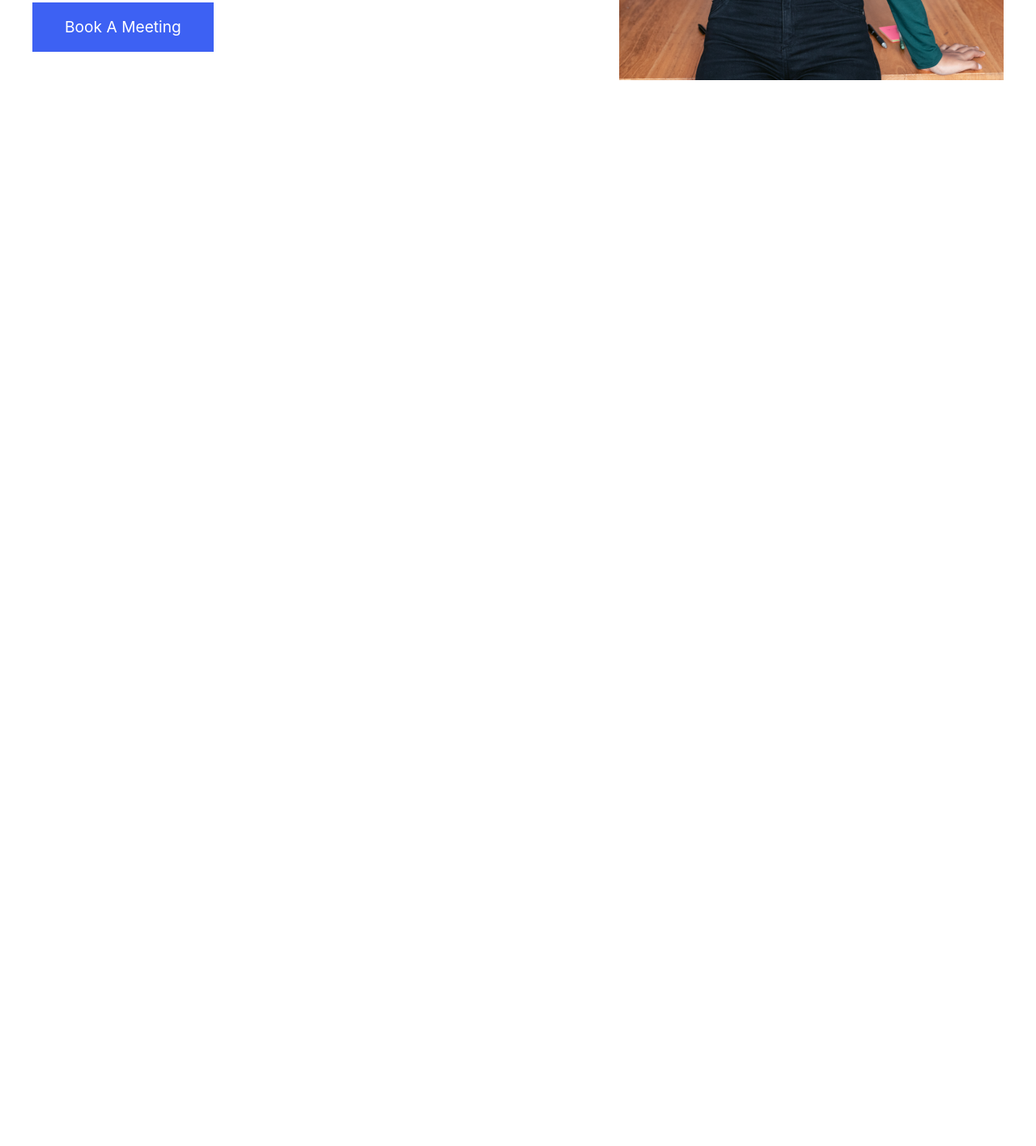
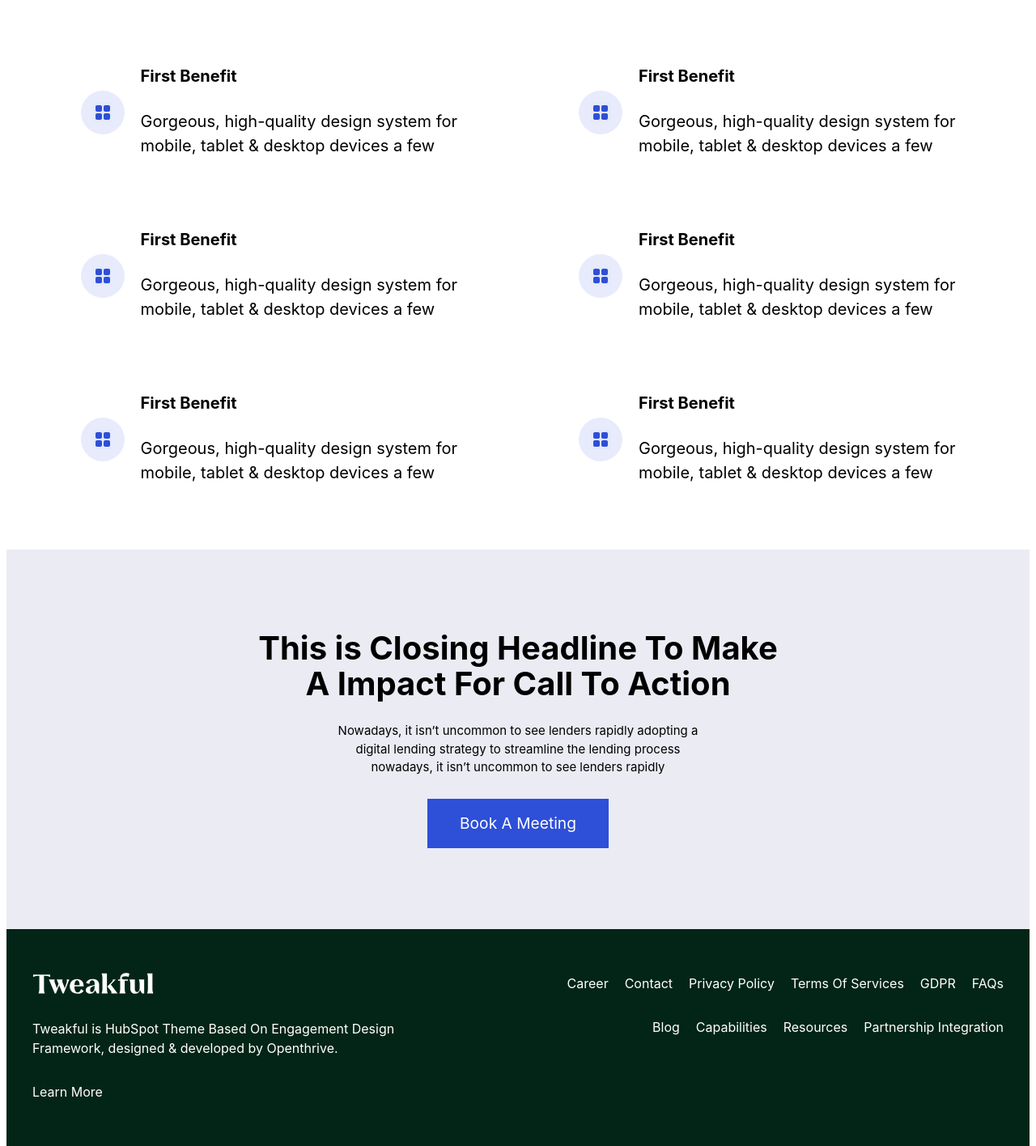
Before and after one commit to DaMjAn05/tweakful, a plain HTML site: page index.html in a window 1280 px wide. Shown: the part 759-2175 px from the top of the page at 81% size. Before the commit the page ends 858 px from the top, so only its background shows below. Drawn offline with Linux system fonts and the light colour scheme.

Commit message:
check this out :)

```diff
--- a/index.html
+++ b/index.html
@@ -32,10 +32,40 @@
             <div class="features">
             <h1 class="better-sites">Design better sites <br> with Tweakful.</h1>
         <p class="description">And the description of hero section is follow up message <br> after the punch of a great headline. So, make it short, <br> simple, descriptive and to the point.</p>
-            </div>
-            <button class="book-a-meeting2">Book A Meeting</button>
+
+
+
+
+
+<div class="flex-hero">
+<button class="book-a-meeting2">Book A Meeting</button>
+<!-- button closing div -->
+
+<div class="button-side-text">
+    <p>Here you can put secondary <br> action statement & CTA</p>
+</div>
 
         </div>
+
+
+        </div>
+
+
+        <!-- container closing div -->
+        </div>
+
+
+
+
+
+
+
+
+
+        <!-- button flexbox closing -->
+
+
+
 
 
         <div class="image-hero"><img src="images/image-of-girl.png" alt=""></div>
@@ -43,9 +73,247 @@
 
     </div>
         <!-- this div is closing flexbox -->
-        </div>
 
-    </main>
-    <footer></footer>
+
+
+    <div class="main-flex">
+
+
+
+<div class="container-1">
+
+<div class="feature-container">
+
+<div class="feature-img">
+    <img src="images/cubes-icon.svg" alt="0">
+</div>
+
+
+<div class="feature-text">
+<h3>First Benefit</h3>
+<p>Gorgeous, high-quality design system for <br> mobile, tablet & desktop devices a few</p>
+</div>
+
+</div>
+<!-- this is closing feature-container -->
+
+
+
+<div class="feature-container">
+
+<div class="feature-img">
+    <img src="images/cubes-icon.svg" alt="0">
+</div>
+
+
+<div class="feature-text">
+<h3>First Benefit</h3>
+<p>Gorgeous, high-quality design system for <br> mobile, tablet & desktop devices a few</p>
+</div>
+
+</div>
+<!-- this is closing feature-container -->
+
+
+
+
+
+
+<div class="feature-container">
+
+<div class="feature-img">
+    <img src="images/cubes-icon.svg" alt="0">
+</div>
+
+
+<div class="feature-text">
+<h3>First Benefit</h3>
+<p>Gorgeous, high-quality design system for <br> mobile, tablet & desktop devices a few</p>
+</div>
+
+</div>
+<!-- this is closing feature-container -->
+
+
+
+
+
+</div>
+
+<!-- this is closing container 1 -->
+
+
+
+<div class="container-2">
+
+<div class="feature-container">
+
+<div class="feature-img">
+    <img src="images/cubes-icon.svg" alt="0">
+</div>
+
+
+<div class="feature-text">
+<h3>First Benefit</h3>
+<p>Gorgeous, high-quality design system for <br> mobile, tablet & desktop devices a few</p>
+</div>
+
+</div>
+<!-- this is closing feature-container -->
+
+
+
+<div class="feature-container">
+
+<div class="feature-img">
+    <img src="images/cubes-icon.svg" alt="0">
+</div>
+
+
+<div class="feature-text">
+<h3>First Benefit</h3>
+<p>Gorgeous, high-quality design system for <br> mobile, tablet & desktop devices a few</p>
+</div>
+
+</div>
+<!-- this is closing feature-container -->
+
+
+
+
+
+
+<div class="feature-container">
+
+<div class="feature-img">
+    <img src="images/cubes-icon.svg" alt="0">
+</div>
+
+
+<div class="feature-text">
+<h3>First Benefit</h3>
+<p>Gorgeous, high-quality design system for <br> mobile, tablet & desktop devices a few</p>
+</div>
+
+</div>
+<!-- this is closing feature-container -->
+
+
+
+
+
+</div>
+
+<!-- this is closing container 1 -->
+
+</div>
+
+
+
+    </div>
+    <!-- closing main-flex -->
+
+
+
+
+
+</main>
+
+
+
+
+<footer>
+
+<div class="background-color">
+
+
+<h2>This is Closing Headline To Make <br> A Impact For Call To Action</h2>
+
+<p>Nowadays, it isn’t uncommon to see lenders rapidly adopting a <br>
+digital lending strategy to streamline the lending process <br>
+nowadays, it isn’t uncommon to see lenders rapidly</p>
+
+<button class="book-a-meeting3">
+    Book A Meeting
+</button>
+
+
+</div>
+<!-- this div is closing background color -->
+
+</footer>
+
+
+
+
+<div class="footer-nav-flex">
+
+    <div class="centering2">
+
+
+<div class="container-first">
+
+<img src="images/logo-white.svg" alt="0">
+
+    <p>Tweakful is HubSpot Theme Based On Engagement Design <br>
+Framework, designed & developed by Openthrive.</p>
+
+<div class="hover">
+<p>Learn More</p>
+</div>
+
+</div>
+<!-- closing first container -->
+
+<div class="container-second">
+
+
+
+
+<div class="flex-top">
+   <p>Career</p>
+   <p>Contact</p>
+   <p>Privacy Policy</p>
+   <p>Terms Of Services</p>
+   <p>GDPR</p>
+   <p>FAQs</p>
+</div>
+
+<div class="flex-bottom">
+<p>Blog</p>
+<p>Capabilities</p>
+<p>Resources</p>
+<p>Partnership Integration</p>
+</div>
+
+
+
+</div>
+<!-- closing second container -->
+
+
+
+
+</div>
+<!-- closing centering -->
+
+</div>
+<!-- closing footer nav flex -->
+
+<div class="all-rights-reserved">
+
+</div>
+
+
+
+
+
+
+
+
+
+
+
+
 </body>
 </html>
--- a/style.css
+++ b/style.css
@@ -78,21 +78,26 @@ textarea:not([rows]) {
 
 body {
     font-family: "Inter", sans-serif ;
+
 }
 
 a {
     text-decoration: none;
 }
 
+header {
+  position: sticky;
+  top: 0px;
+  background-color: white;
+  padding: 10px 0;
+}
+
 nav {
     display: flex;
-    position: sticky;
     font-size: larger;
     justify-content: space-between;
     width: 100%;
-    padding-top: 40px;
-
-
+    margin: 0;
 }
 
 .nav-item {
@@ -133,6 +138,7 @@ color: black;
     max-width: fit-content;
     font-size: 60px;
     margin-top: 200px;
+    white-space: nowrap;
 
 }
 
@@ -151,7 +157,7 @@ color: black;
 }
 
 .book-a-meeting2 {
-background-color: #3d61f3;
+background-color: #2E4FD7;
 color: white;
 padding: 20px 40px;
 outline: none;
@@ -163,15 +169,185 @@ font-family: "inter" sans-serif;
 }
 
 .book-a-meeting2 {
-
+    margin: 0;
 }
 
 .book-a-meeting2:hover {
-    background-color: #2E4FD7;
+    background-color: #3d61f3;
 }
 
 .flexbox {
     display: flex;
     justify-content: space-between;
-    margin-top: 200px;
+    margin-top: px;
+    padding: 70px 0;
 }
+
+.feature-heaader {
+  font-size: 25px;
+}
+
+
+.feature-icon {
+  display: flex;
+  align-content: center;
+}
+
+.flex-hero {
+  display: flex;
+  gap: 20px;
+  margin-top: 20px;
+}
+
+.button-side-text {
+  display: flex;
+  align-items: center;
+}
+
+
+.feature-container {
+
+display: flex;
+gap: 20px;
+align-items: center;
+
+}
+
+.feature-container, h3, p {
+  margin: 0;
+  padding: 5px 0;
+}
+
+.container-1 {
+  display: flex;
+  flex-direction: column ;
+  gap: 70px;
+}
+
+
+.container-2 {
+  display: flex;
+  flex-direction: column ;
+  gap: 70px;
+}
+
+.main-flex {
+  margin-top: 50px;
+  display: flex;
+  gap: 150px;
+  align-items: center;
+  justify-content: center;
+}
+
+
+.feature-text, h3 {
+font-size: 20px;
+}
+
+
+.background-color {
+  background-color: rgb(234, 235, 243);
+  padding: 100px;
+  text-align: center;
+  margin-top: 70px;
+}
+
+.background-color p {
+  color: black;
+  font-size: 15px;
+}
+
+
+
+footer,h2 {
+  font-size: 40px;
+  margin-top: 0;
+}
+
+footer,p {
+  font-size: 20px;
+  margin-top: 20px;
+}
+
+.book-a-meeting3 {
+  background-color: #2E4FD7;
+color: white;
+padding: 20px 40px;
+outline: none;
+margin-top: 22px;
+border: none;
+font-size: 19.2px;
+font-family: "inter" sans-serif;
+}
+
+.book-a-meeting3:hover {
+      background-color: #3d61f3;
+
+}
+
+
+.footer-nav-flex {
+  background-color: rgb(3, 37, 23);
+  display: flex;
+  flex-direction: row;
+}
+
+.container-first {
+  padding: 50px 0;
+  color: white;
+}
+
+.container-first p {
+  font-size: 16px;
+}
+
+.container-first img {
+  width: 150px;
+}
+
+
+.flex-top {
+  display: flex;
+  flex-direction: row;
+  gap: 20px;
+  color: white;
+}
+
+.flex-bottom {
+  display: flex;
+  flex-direction: row;
+  gap: 20px;
+  color: white;
+  justify-content: end;
+}
+
+.container-second {
+  padding: 0;
+  margin: 50px 0 0 0 ;
+}
+
+.container-second p {
+  font-size: 16px;
+}
+
+
+.centering2 {
+  width: 1200px;
+    margin-inline: auto;
+    justify-content: space-between;
+    display: flex;
+
+
+}
+
+.flex-top p {
+  margin: 0;
+}
+
+.container-second p:hover {
+  color: #2E4FD7;
+}
+
+.hover p:hover {
+  color: #2E4FD7;
+}
```
